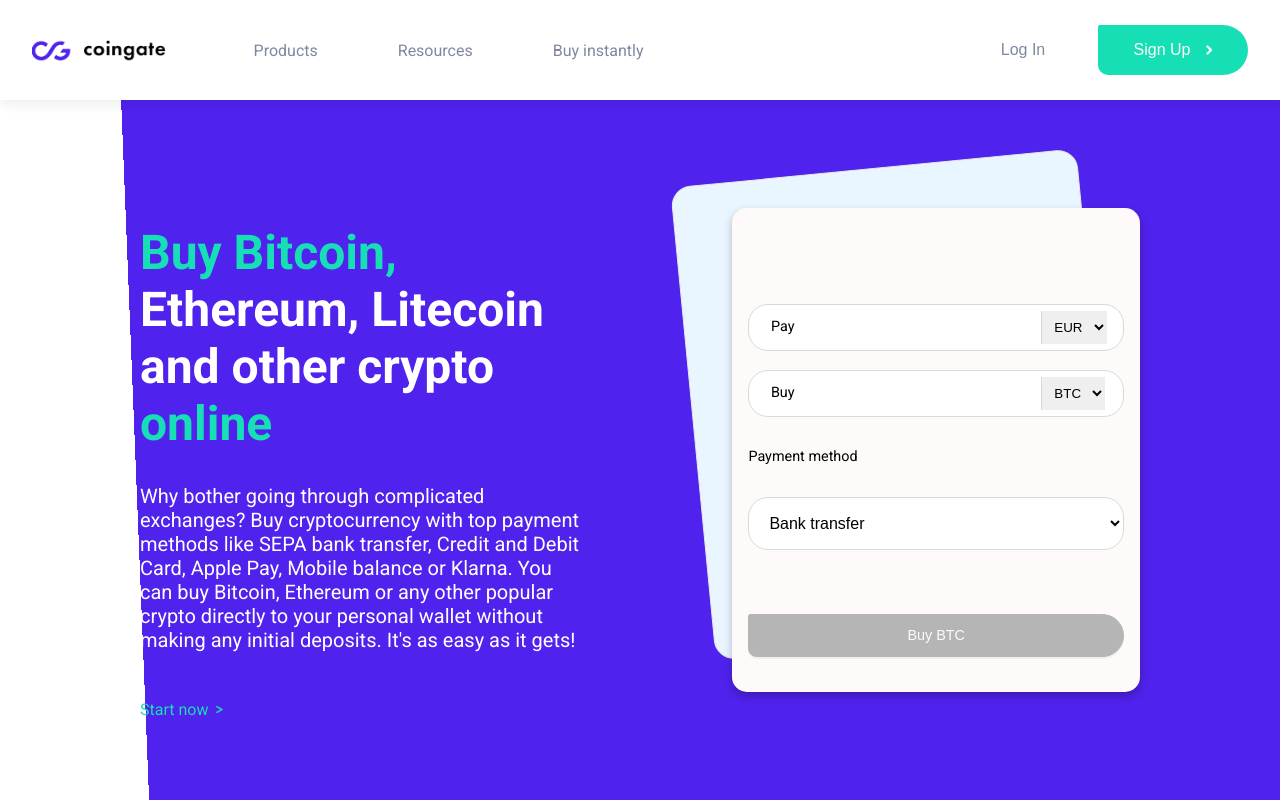
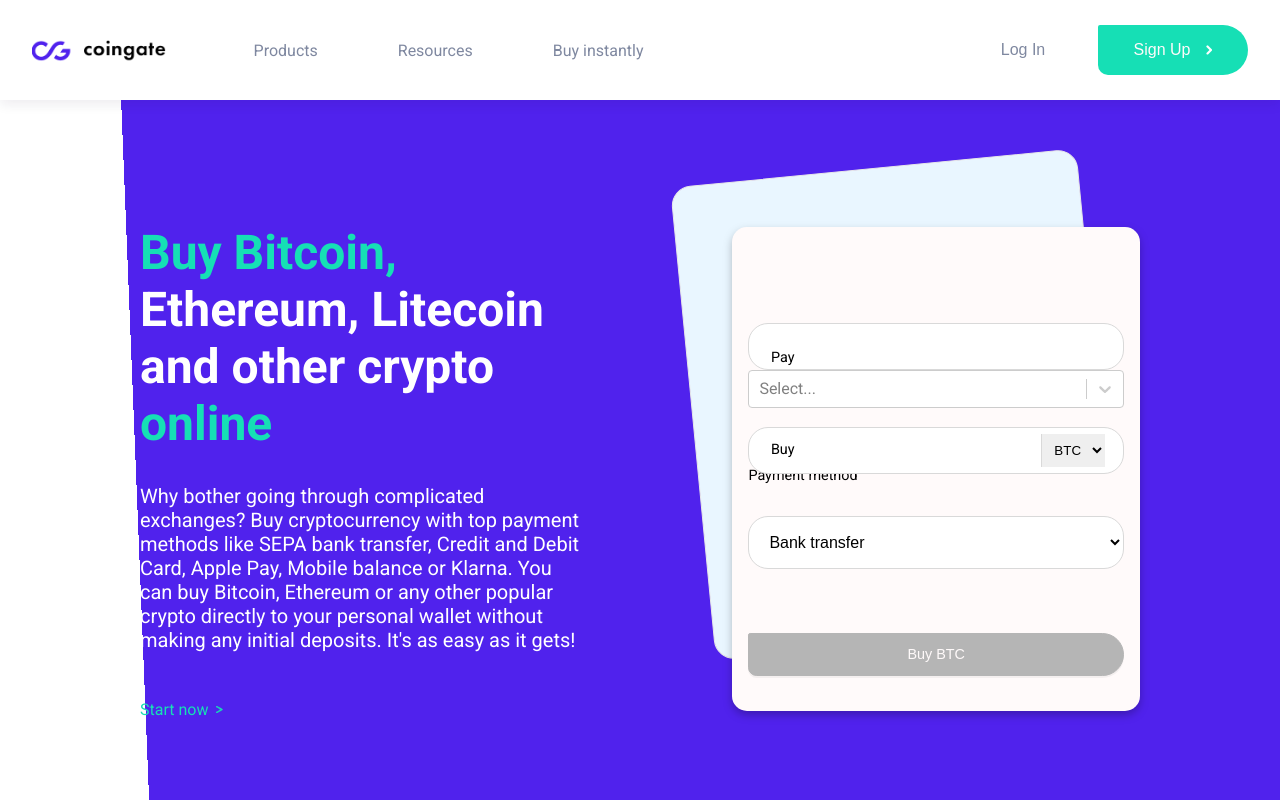
Before and after one commit to NeilaVait/CoingateUzd, a Next.js app: page / in a window 1280 px wide. Built offline with nearby package versions, Linux system fonts and the light colour scheme.

Commit message:
react-select start

```diff
--- a/components/Converter/Converter.jsx
+++ b/components/Converter/Converter.jsx
@@ -1,26 +1,33 @@
-import React from 'react';
+import React, { useState } from 'react';
 import styles from './Converter.module.css';
-import btc from '../../public/arrowGreen.png';
-import Image from 'next/image';
+import Select from 'react-select';
+import { components } from 'react-select';
+const { SingleValue, Option } = components;
+
+const options = [
+  { value: 'chocolate', label: 'Chocolate', img: 'https://cryptoicons.org/api/icon/eth/200' },
+  { value: 'strawberry', label: 'Strawberry', img: 'https://cryptoicons.org/api/icon/eth/200' },
+  { value: 'vanilla', label: 'Vanilla', img: 'https://cryptoicons.org/api/icon/eth/200' },
+];
 
 function Converter() {
+  const [selectedOption, setSelectedOption] = useState(null);
+
   return (
     <>
-      <div className={styles.bg}></div>
+      <div className={styles.bg}></div>\
       <form className={styles.form}>
         <div className={styles.inputContainer}>
           <div className={styles.payContainer}>
             <input className={styles.input} type="number" />
             <span className={styles.pay}>Pay</span>
-
-            <select className={styles.payCurr} name="" id="">
-              <option id="eur" value="">
-                EUR
-              </option>
+            {/* <select className={styles.payCurr} name="" id="">
               <option value="">EUR</option>
               <option value="">EUR</option>
               <option value="">EUR</option>
-            </select>
+              <option value="">EUR</option>
+            </select> */}
+            <Select defaultValue={selectedOption} onChange={setSelectedOption} options={options} />
           </div>
           <div className={styles.buyContainer}>
             <input className={styles.input} type="number" />
--- a/package.json
+++ b/package.json
@@ -2,7 +2,7 @@
   "name": "coingate_uzd",
   "private": true,
   "scripts": {
-    "dev": "next dev",
+    "dev": "next dev -p 5000",
     "build": "next build",
     "start": "next start",
     "lint": "next lint"
@@ -10,7 +10,8 @@
   "dependencies": {
     "next": "12.0.8",
     "react": "17.0.2",
-    "react-dom": "17.0.2"
+    "react-dom": "17.0.2",
+    "react-select": "^5.2.2"
   },
   "devDependencies": {
     "eslint": "8.7.0",
```
Also changed, not shown: 1 other file (tests, documents, lock files or other folders).
